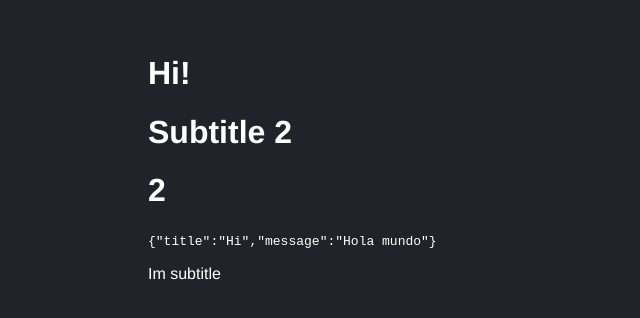
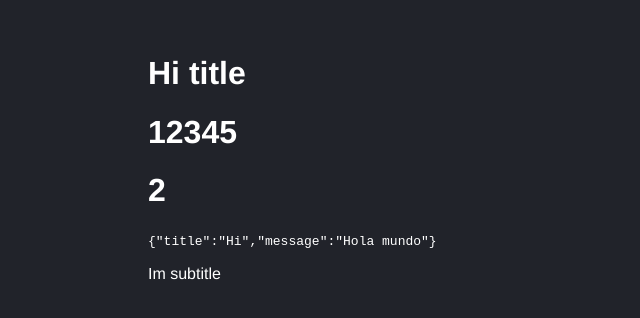
Before and after one commit to shounas99/react-counter, a React (Vite) app: page / in a window 1280 px wide. Shown: the part 114-432 px from the top of the page, without its empty margins (0-640 px from the left). Built offline with nearby package versions, Linux system fonts and the light colour scheme.

Commit message:
feat(props): add prop-types
- add required or not propTypes

```diff
--- a/src/FirstApp.jsx
+++ b/src/FirstApp.jsx
@@ -1,4 +1,7 @@
 //shortcut - rafc
+
+import PropTypes from 'prop-types'
+
 const newMessage = {
     title: 'Hi',
     message: 'Hola mundo',
@@ -8,21 +11,25 @@ const getResult = () => {
 }
 
 
-export const FirstApp = ({ title = 'Title', subtitle2 = "second" }) => { /*can I either require a prop to be passed or provide a default value*/
+export const FirstApp = ({ title, subtitle }) => { /*can I either require a prop to be passed or provide a default value*/
     // we could add constants, variables, or functions within functional components. However, when
     // a component re-renders, its memory space is re-initialized. Therefore, we need to avoid
     // writing them directly inside the component's body, even if we need to handle button clicks,
     // execute functions, or manage state changes, all of which may require those constants, variables, or functions.
 
 
-
   return (
     <>
     <h1>{ title }</h1>
-    <h1>{ subtitle2 }</h1>
+    <h1>{ subtitle }</h1>
     <h1> { getResult() }</h1>
         <code>{ JSON.stringify(newMessage)  }</code>
         <p>Im subtitle</p>
     </>
   )
 }
+
+FirstApp.propTypes = {
+  title: PropTypes.string.isRequired,
+  subtitle: PropTypes.number
+}
--- a/src/main.jsx
+++ b/src/main.jsx
@@ -5,6 +5,6 @@ import './styles.css';
 
 ReactDOM.createRoot( document.getElementById('root')).render(
     <StrictMode>
-        <FirstApp title="Hi!" subtitle2="Subtitle 2" />
+        <FirstApp title='Hi title' subtitle={ 12345 }/>
     </StrictMode>
 )
```
